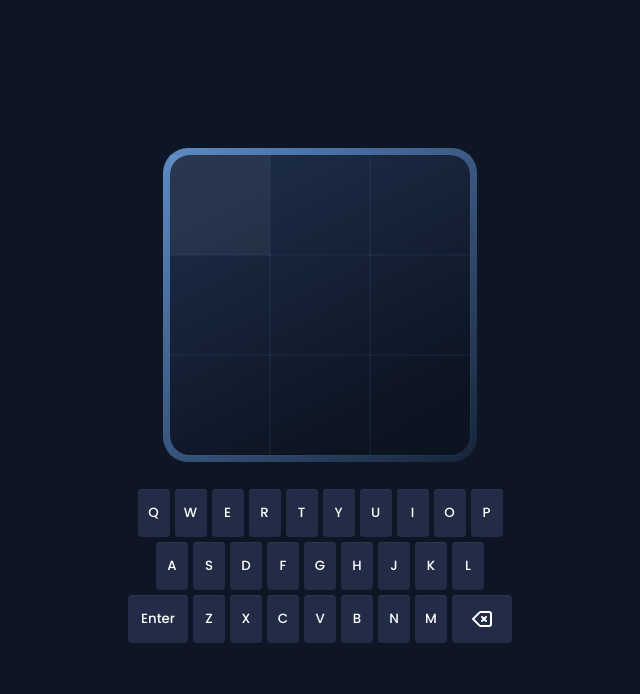
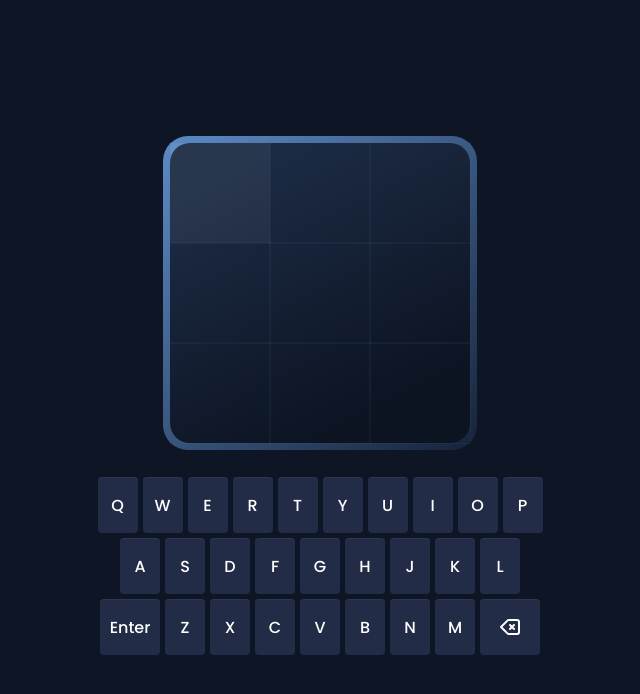
Before and after one commit to JaavierR/vue-wordle, a Vue app: page / in a window 1280 px wide. Shown: the top 694 px of the page, without its empty margins (320-960 px from the left). Built offline with nearby package versions, Linux system fonts and the light colour scheme.

Commit message:
style: :lipstick: improve look and feel

```diff
--- a/src/assets/app.css
+++ b/src/assets/app.css
@@ -78,8 +78,8 @@ body {
     color: white;
     border: 0;
     margin: 2.5px;
-    height: 3rem;
-    min-width: 2rem;
+    height: 3.5rem;
+    min-width: 2.5rem;
     border-radius: 0.25rem;
     font-weight: 500;
     font-family: inherit;
@@ -88,6 +88,7 @@ body {
     align-items: center;
     box-shadow: inset 0 1px 0 0 rgba(255, 255, 255, 0.05);
     cursor: pointer;
+    font-size: 1rem;
 }
 
 .key.big {
--- a/src/components/Keyboard.vue
+++ b/src/components/Keyboard.vue
@@ -1,9 +1,5 @@
 <script setup lang="ts">
 import type Tile from '@/class/Tile'
-// interface Tile {
-//     letter: string
-//     status: string
-// }
 
 const emit = defineEmits<{ (e: '@keyPressed', key: string): void }>()
 
--- a/src/views/Home.vue
+++ b/src/views/Home.vue
@@ -2,7 +2,7 @@
 import Tile from '@/class/Tile'
 import words from '@/data/words'
 
-const theWord = 'cat'
+const theWord = 'Cat'
 const state = ref('active')
 const errors = ref(false)
 const message = ref('')
```
